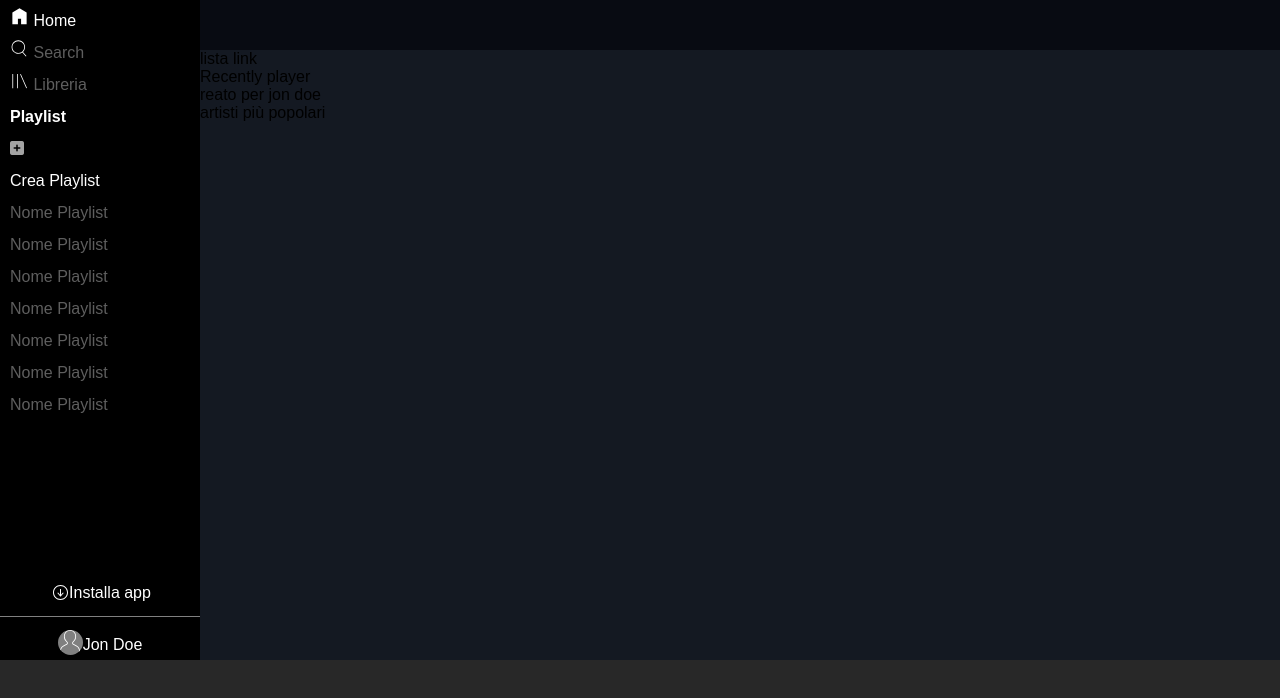
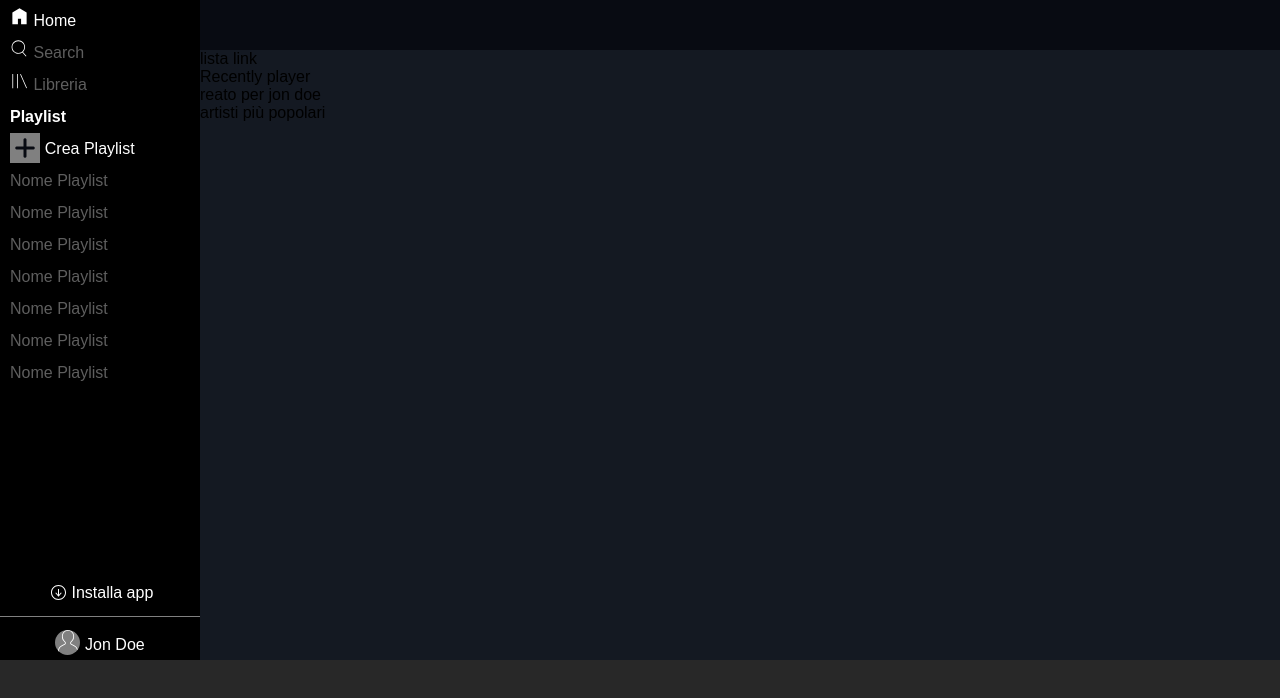
Before and after one commit to Federica-Gallucci/html-css-spotifyweb, a plain HTML site: page index.html in a window 1280 px wide. Shown: the part 50-748 px from the top of the page. Drawn offline with Linux system fonts and the light colour scheme.

Commit message:
add square in playlist

```diff
--- a/css/style.css
+++ b/css/style.css
@@ -150,12 +150,28 @@ ul {
 #siderbar .siderbar-top .bookshelf {
   color: #5e5e5e;
 }
+#siderbar .crea-playlist {
+  display: flex;
+  gap: 0.3rem;
+}
+
+#siderbar .playlist .square {
+  height: 30px;
+  width: 30px;
+  background-color: gray;
+  color: #080b12;
+  display: flex;
+  justify-content: center;
+  align-items: center;
+  font-size: 1.5rem;
+}
 /* SIDERBAR-BOTTOM */
 #siderbar .install,
 #siderbar .profile {
   display: flex;
   align-items: center;
   justify-content: center;
+  gap: 0.3rem;
 }
 
 #siderbar .install {
--- a/index.html
+++ b/index.html
@@ -34,6 +34,7 @@
                 <img src="./img/logo.svg" alt="logo" />
               </div>
             </section>
+            <!--  -->
             <section class="menu">
               <div class="home">
                 <img src="./img/home.svg" alt="home" />
@@ -48,12 +49,39 @@
                 <div class="none">Libreria</div>
               </div>
             </section>
+
+            <!--
+
+            <section class="menu">
+              <ul>
+                <li>
+                  <a href="#" class="link">
+                    <img src="./img/home.svg" alt="home" />
+                    <span>Home</span>
+                  </a>
+                </li>
+                <li>
+                  <a href="#" class="link">
+                    <img src="./img/search.svg" alt="search" />
+                    <span>Search</span>
+                  </a>
+                </li>
+                <li>
+                  <a href="#" class="link">
+                    <img src="./img/libreria.svg" alt="libreria" />
+                    <span>Libreria</span>
+                  </a>
+                </li>
+              </ul>
+            </section>  -->
+
+            <!--  -->
+
             <section class="playlist none">
-              <!-- DA RIFAREEEEEEEEEE -->
               <h4>Playlist</h4>
               <div class="crea-playlist">
-                <div class="">
-                  <i class="fa-solid fa-square-plus" style="color: #a3a3a3"></i>
+                <div class="square">
+                  <i class="fa-solid fa-plus"></i>
                 </div>
                 <div>Crea Playlist</div>
               </div>
@@ -70,7 +98,7 @@
             </section>
           </div>
 
-          <!-- DA RIFAREEEEEEE -->
+          <!-- SIDERBAR BOTTOM -->
 
           <div class="siderbar-bottom">
             <div class="install">
```
